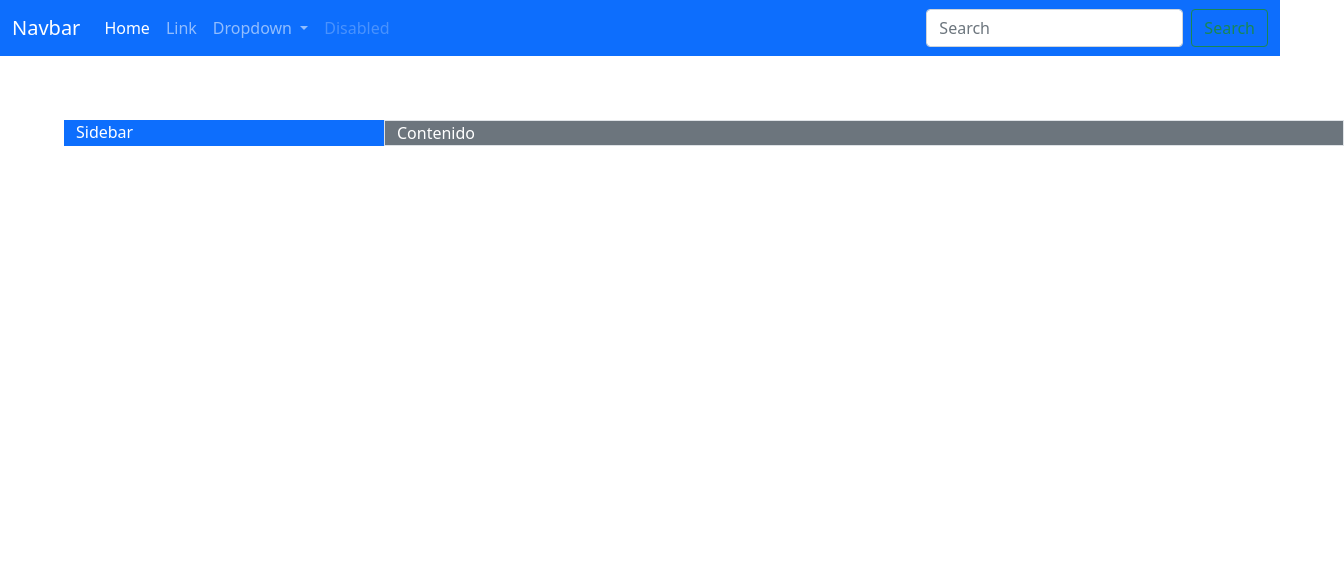
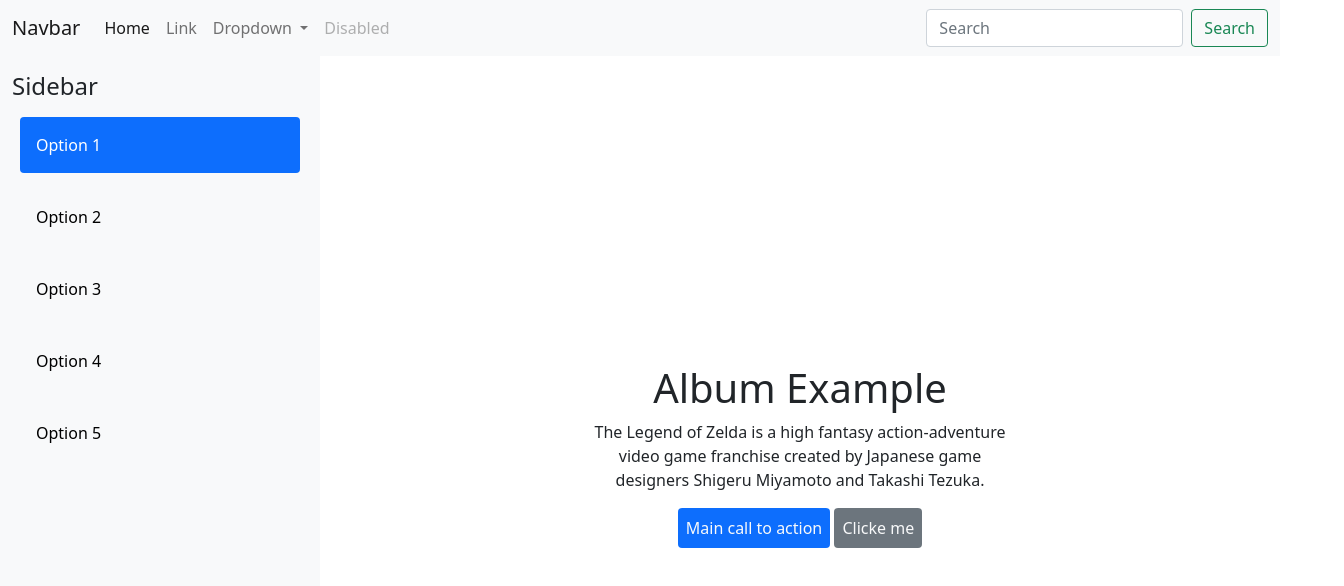
Before and after one commit to AndrosGreen/UsoClasesBootstrap-WEB03, a plain HTML site: page index.html in a window 1280 px wide. Shown: the whole page, 1344 px wide, since content can reach past the window. Drawn offline with nearby package versions, Linux system fonts and the light colour scheme.

Commit message:
terminado

```diff
--- a/index.html
+++ b/index.html
@@ -1,43 +1,96 @@
-<!doctype html>
+<!DOCTYPE html>
 <html lang="en">
     <head>
         <!-- Required meta tags -->
-    <meta charset="utf-8">
-    <meta name="viewport" content="width=device-width, initial-scale=1">
+        <meta charset="utf-8" />
+        <meta name="viewport" content="width=device-width, initial-scale=1" />
 
         <!-- Bootstrap CSS -->
-    <link href="https://cdn.jsdelivr.net/npm/bootstrap@5.1.3/dist/css/bootstrap.min.css" rel="stylesheet" integrity="sha384-1BmE4kWBq78iYhFldvKuhfTAU6auU8tT94WrHftjDbrCEXSU1oBoqyl2QvZ6jIW3" crossorigin="anonymous">
+        <link
+            href="https://cdn.jsdelivr.net/npm/bootstrap@5.1.3/dist/css/bootstrap.min.css"
+            rel="stylesheet"
+            integrity="sha384-1BmE4kWBq78iYhFldvKuhfTAU6auU8tT94WrHftjDbrCEXSU1oBoqyl2QvZ6jIW3"
+            crossorigin="anonymous"
+        />
         <style>
-      .margen{
-        margin: 4rem!important;
+            html {
+                height: 100%;
+            }
+            body {
+                height: 100%;
+            }
+            .margen {
+                margin: 4rem !important;
+            }
+            .c-white {
+                color: white;
+            }
+            .c-dark {
+                color: black;
             }
         </style>
         <title>Hello, world!</title>
     </head>
     <body>
-    <nav class="navbar navbar-expand-md navbar-dark bg-primary">
+        <nav class="navbar navbar-expand-md navbar-light bg-light">
             <div class="container-fluid">
                 <a class="navbar-brand" href="#">Navbar</a>
-          <button class="navbar-toggler" type="button" data-bs-toggle="collapse" data-bs-target="#navbarSupportedContent" aria-controls="navbarSupportedContent" aria-expanded="false" aria-label="Toggle navigation">
+                <button
+                    class="navbar-toggler"
+                    type="button"
+                    data-bs-toggle="collapse"
+                    data-bs-target="#navbarSupportedContent"
+                    aria-controls="navbarSupportedContent"
+                    aria-expanded="false"
+                    aria-label="Toggle navigation"
+                >
                     <span class="navbar-toggler-icon"></span>
                 </button>
-          <div class="collapse navbar-collapse" id="navbarSupportedContent">
+                <div
+                    class="collapse navbar-collapse"
+                    id="navbarSupportedContent"
+                >
                     <ul class="navbar-nav me-auto mb-2 mb-lg-0">
                         <li class="nav-item">
-                <a class="nav-link active" aria-current="page" href="#">Home</a>
+                            <a
+                                class="nav-link active"
+                                aria-current="page"
+                                href="#"
+                                >Home</a
+                            >
                         </li>
                         <li class="nav-item">
                             <a class="nav-link" href="#">Link</a>
                         </li>
                         <li class="nav-item dropdown">
-                <a class="nav-link dropdown-toggle" href="#" id="navbarDropdown" role="button" data-bs-toggle="dropdown" aria-expanded="false">
+                            <a
+                                class="nav-link dropdown-toggle"
+                                href="#"
+                                id="navbarDropdown"
+                                role="button"
+                                data-bs-toggle="dropdown"
+                                aria-expanded="false"
+                            >
                                 Dropdown
                             </a>
-                <ul class="dropdown-menu" aria-labelledby="navbarDropdown">
-                  <li><a class="dropdown-item" href="#">Action</a></li>
-                  <li><a class="dropdown-item" href="#">Another action</a></li>
-                  <li><hr class="dropdown-divider"></li>
-                  <li><a class="dropdown-item" href="#">Something else here</a></li>
+                            <ul
+                                class="dropdown-menu"
+                                aria-labelledby="navbarDropdown"
+                            >
+                                <li>
+                                    <a class="dropdown-item" href="#">Action</a>
+                                </li>
+                                <li>
+                                    <a class="dropdown-item" href="#"
+                                        >Another action</a
+                                    >
+                                </li>
+                                <li><hr class="dropdown-divider" /></li>
+                                <li>
+                                    <a class="dropdown-item" href="#"
+                                        >Something else here</a
+                                    >
+                                </li>
                             </ul>
                         </li>
                         <li class="nav-item">
@@ -45,24 +98,78 @@
                         </li>
                     </ul>
                     <form class="d-flex">
-              <input class="form-control me-2" type="search" placeholder="Search" aria-label="Search">
-              <button class="btn btn-outline-success" type="submit">Search</button>
+                        <input
+                            class="form-control me-2"
+                            type="search"
+                            placeholder="Search"
+                            aria-label="Search"
+                        />
+                        <button class="btn btn-outline-success" type="submit">
+                            Search
+                        </button>
                     </form>
                 </div>
             </div>
         </nav>
-    <div class="my-2 margen container-fluid">
-        <div class="row text-white">
-            <div class="col-md-3 bg-primary">
-              Sidebar
-            <a href=""></a>
-            </div>
-
-            <div class="col border bg-secondary">Contenido</div>
+        <div class="container-fluid h-100">
+            <div class="row text-dark h-100">
+                <div class="col-md-3 bg-light">
+                    <h4 class="mt-3">Sidebar</h4>
+                    <div class="d-flex flex-column">
+                        <a
+                            class="c-white m-2 bg-primary p-3 rounded text-decoration-none"
+                            href="#"
+                            >Option 1</a
+                        >
+                        <a class="c-dark m-2 p-3 text-decoration-none" href="#"
+                            >Option 2</a
+                        >
+                        <a class="c-dark m-2 p-3 text-decoration-none" href="#"
+                            >Option 3</a
+                        >
+                        <a class="c-dark m-2 p-3 text-decoration-none" href="#"
+                            >Option 4</a
+                        >
+                        <a class="c-dark m-2 p-3 text-decoration-none" href="#"
+                            >Option 5</a
+                        >
                     </div>
                 </div>
 
+                <div class="col border-0 bg-white">
+                    <div class="container text-center h-100 w-50">
+                        <div class="row align-items-center h-100">
+                            <div>
+                                <h1>Album Example</h1>
+                                <p>
+                                    The Legend of Zelda is a high fantasy
+                                    action-adventure video game franchise
+                                    created by Japanese game designers Shigeru
+                                    Miyamoto and Takashi Tezuka.
+                                </p>
+                                <div>
+                                    <button
+                                        class="text-light bg-primary p-2 rounded border-0"
+                                    >
+                                        Main call to action
+                                    </button>
+                                    <button
+                                        class="text-light bg-secondary p-2 rounded border-0"
+                                    >
+                                        Clicke me
+                                    </button>
+                                </div>
+                            </div>
+                        </div>
+                    </div>
+                </div>
+            </div>
+        </div>
 
-    <script src="https://cdn.jsdelivr.net/npm/bootstrap@5.1.3/dist/js/bootstrap.bundle.min.js" integrity="sha384-ka7Sk0Gln4gmtz2MlQnikT1wXgYsOg+OMhuP+IlRH9sENBO0LRn5q+8nbTov4+1p" crossorigin="anonymous"></script>
+        <script
+            src="https://cdn.jsdelivr.net/npm/bootstrap@5.1.3/dist/js/bootstrap.bundle.min.js"
+            integrity="sha384-ka7Sk0Gln4gmtz2MlQnikT1wXgYsOg+OMhuP+IlRH9sENBO0LRn5q+8nbTov4+1p"
+            crossorigin="anonymous"
+        ></script>
     </body>
 </html>
```
Lines whose indentation alone changed are shown as unchanged.
